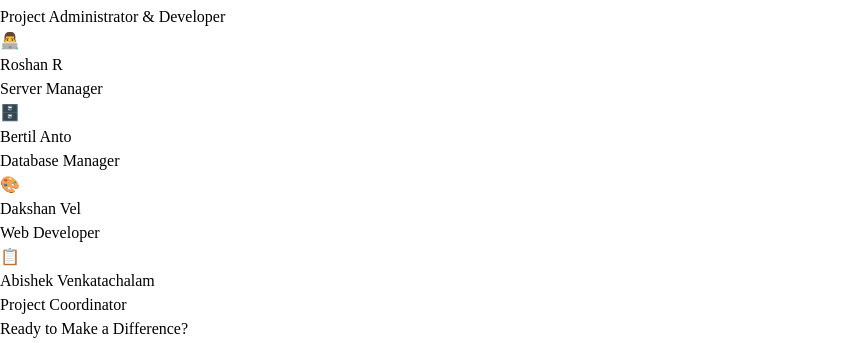
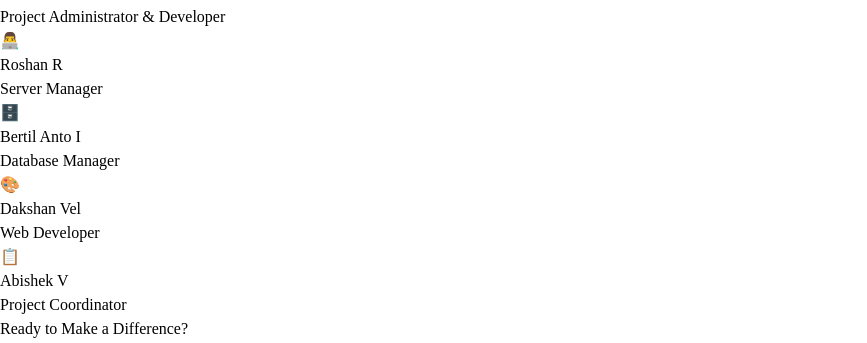
Before and after one commit to geeve-b/Bloodflow-Hub, a React (Vite) app in the folder client/: page /about in a window 1280 px wide. Shown: the part 1442-1785 px from the top of the page, without its empty margins (0-867 px from the left). Built offline with nearby package versions, Linux system fonts and the light colour scheme.

Commit message:
Update team member names for consistency in AboutPage

```diff
--- a/client/src/pages/AboutPage.tsx
+++ b/client/src/pages/AboutPage.tsx
@@ -16,7 +16,7 @@ export default function AboutPage() {
       icon: "👨‍💻",
     },
     {
-      name: "Bertil Anto",
+      name: "Bertil Anto I",
       role: "Database Manager",
       icon: "🗄️",
     },
@@ -26,7 +26,7 @@ export default function AboutPage() {
       icon: "🎨",
     },
     {
-      name: "Abishek Venkatachalam",
+      name: "Abishek V",
       role: "Project Coordinator",
       icon: "📋",
     },
```
